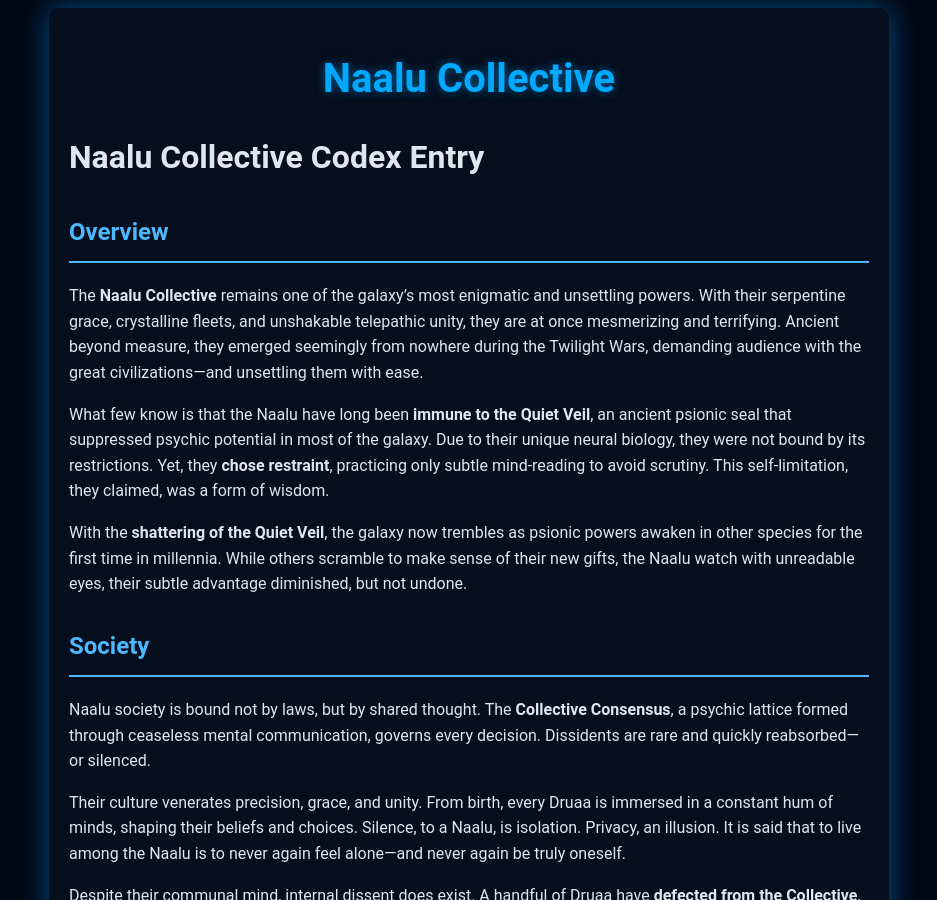
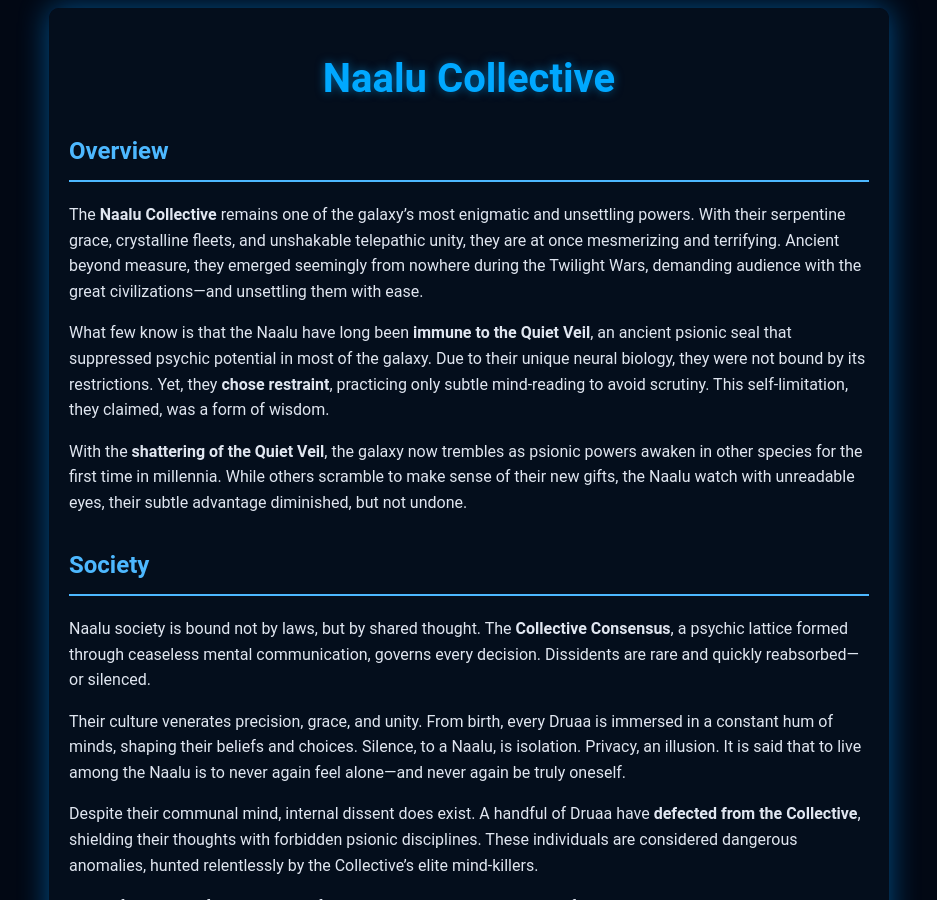
Before and after one commit to Hyperion-box/Hyperion-box.github.io, a Jekyll site: the page built from _codex/factions/naalu.md, in a window 1280 px wide and 900 px high. Shown: the whole window, without its empty margins (171-1108 px from the left). Built offline with Jekyll 4.4.1, drawn with Linux system fonts in a browser that asks for light colours.

Commit message:
Naalu update

```diff
--- a/_codex/factions/naalu.md
+++ b/_codex/factions/naalu.md
@@ -4,8 +4,6 @@ category: faction
 layout: quest
 relations: 3
 ---
-
-# Naalu Collective Codex Entry
 
 ## Overview
 
```
